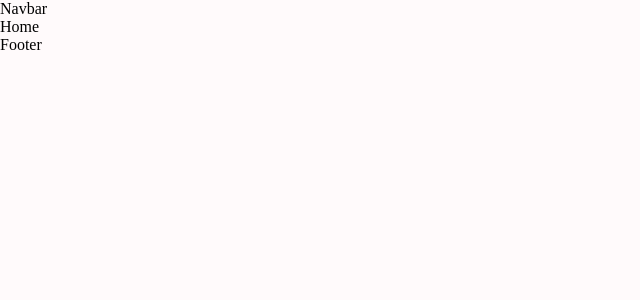
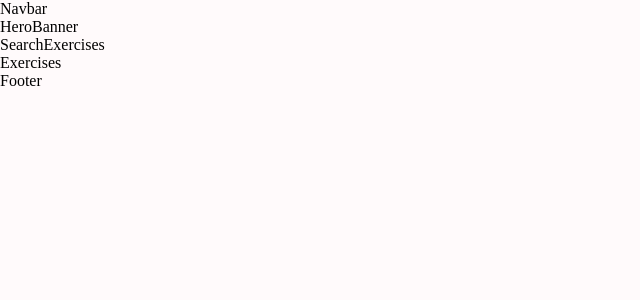
Before and after one commit to paulofelipebrito/fitness-exercises-app, a React (Create React App) app: page / in a window 1280 px wide. Shown: the top 300 px of the page, without its empty margins (0-640 px from the left). Built offline with nearby package versions, Linux system fonts and the light colour scheme.

Commit message:
feat: Home page

```diff
--- /dev/null
+++ b/src/components/Exercises.js
@@ -0,0 +1,9 @@
+import React from 'react'
+
+const Exercises = () => {
+  return (
+    <div>Exercises</div>
+  )
+}
+
+export default Exercises
--- /dev/null
+++ b/src/components/HeroBanner.js
@@ -0,0 +1,9 @@
+import React from 'react'
+
+const HeroBanner = () => {
+  return (
+    <div>HeroBanner</div>
+  )
+}
+
+export default HeroBanner
--- /dev/null
+++ b/src/components/SearchExercises.js
@@ -0,0 +1,9 @@
+import React from 'react'
+
+const SearchExercises = () => {
+  return (
+    <div>SearchExercises</div>
+  )
+}
+
+export default SearchExercises
--- a/src/pages/Home.js
+++ b/src/pages/Home.js
@@ -1,9 +1,21 @@
-import React from 'react'
+import React, { useState } from 'react';
+import { Box } from '@mui/material';
+
+import Exercises from '../components/Exercises';
+import SearchExercises from '../components/SearchExercises';
+import HeroBanner from '../components/HeroBanner';
 
 const Home = () => {
+  const [exercises, setExercises] = useState([]);
+  const [bodyPart, setBodyPart] = useState('all');
+
   return (
-    <div>Home</div>
-  )
-}
+    <Box>
+      <HeroBanner />
+      <SearchExercises setExercises={setExercises} bodyPart={bodyPart} setBodyPart={setBodyPart} />
+      <Exercises setExercises={setExercises} exercises={exercises} bodyPart={bodyPart} />
+    </Box>
+  );
+};
 
-export default Home
+export default Home;
```
